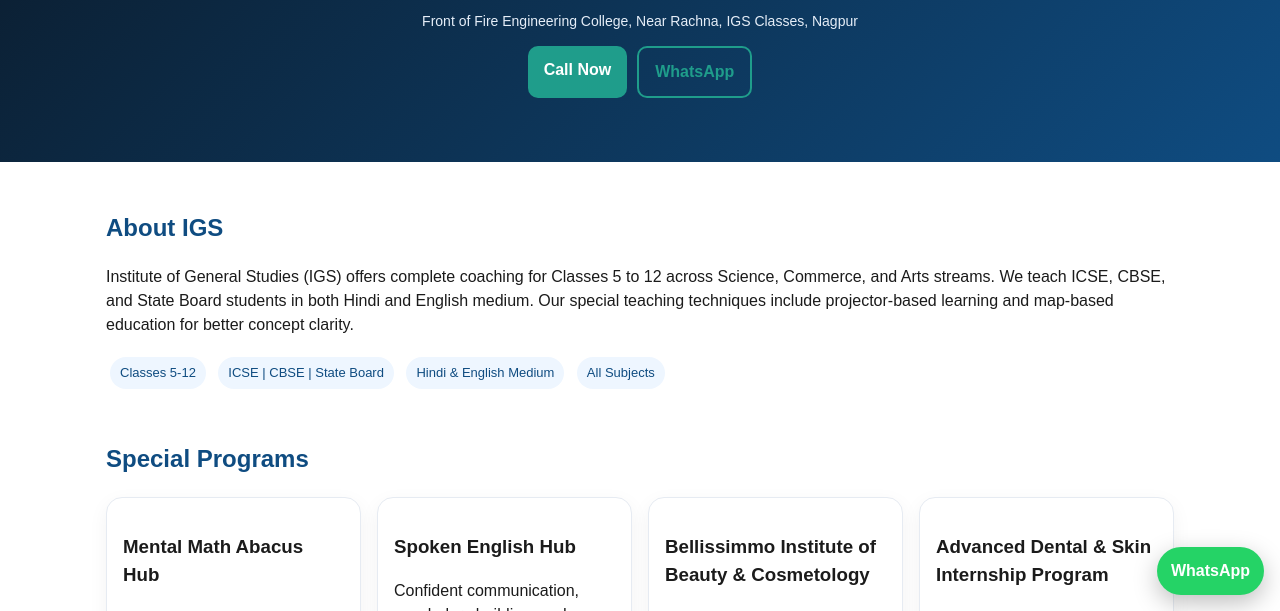
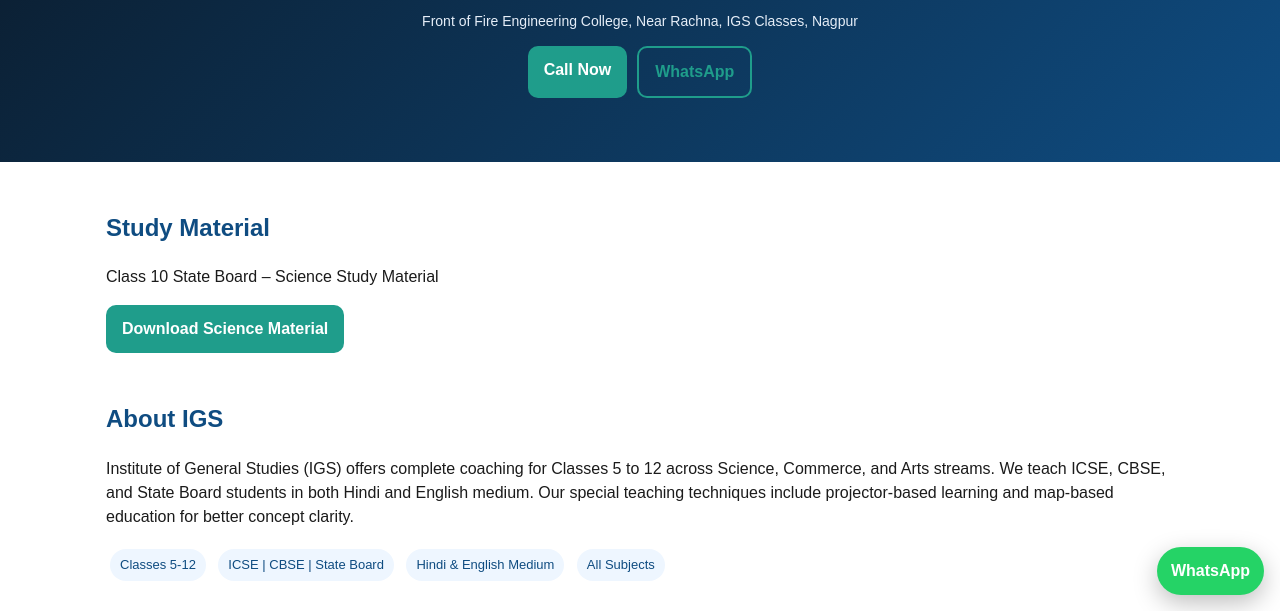
Before and after one commit to IGSTUDIES/igs-website-1, a plain HTML site: page index.html in a window 1280 px wide. Shown: the part 189-800 px from the top of the page. Drawn offline with Linux system fonts and the light colour scheme.

Commit message:
Add Science study material section to index.html
Added a new section for Science study material with a download link.

```diff
--- a/index.html
+++ b/index.html
@@ -49,7 +49,17 @@
   </header>
 
   <main class="container">
-    <section class="section">
+  <section class="section">
+  <h2>Study Material</h2>
+  <p>Class 10 State Board – Science Study Material</p>
+
+  <a class="btn btn-primary"
+     href="Document (24).pdf"
+     target="_blank">
+     Download Science Material
+  </a>
+</section>
+  <section class="section">
       <h2>About IGS</h2>
       <p>Institute of General Studies (IGS) offers complete coaching for Classes 5 to 12 across Science, Commerce, and Arts streams. We teach ICSE, CBSE, and State Board students in both Hindi and English medium. Our special teaching techniques include projector-based learning and map-based education for better concept clarity.</p>
       <div>
```
